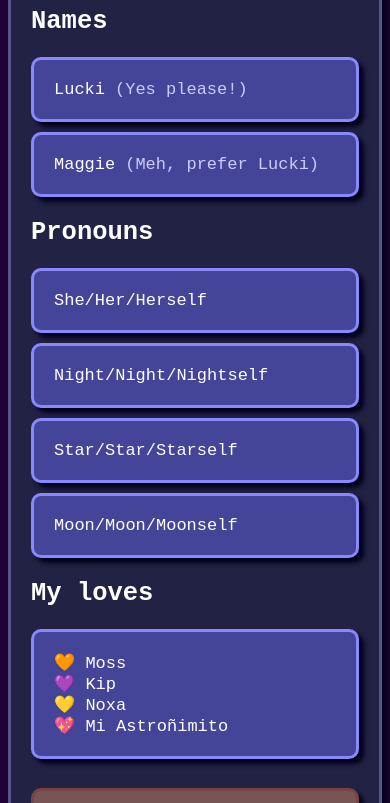
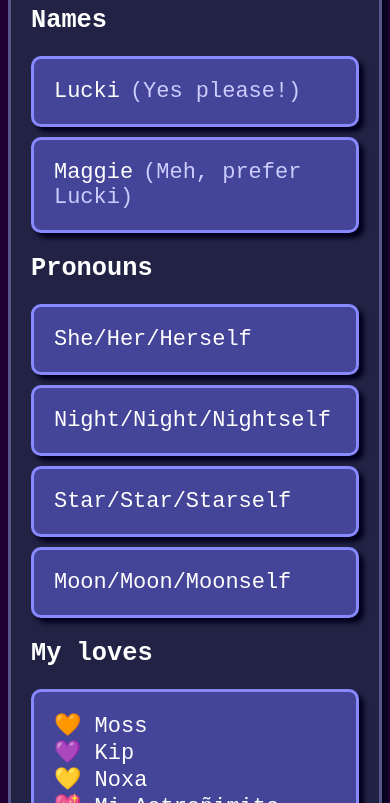
Before and after one commit to labbo-lab/aboutme, a plain HTML site: page index.html in a window 390 px wide. Shown: the part 198-1001 px from the top of the page. Drawn offline with Linux system fonts and the light colour scheme.

Commit message:
Update style.css

```diff
--- a/style.css
+++ b/style.css
@@ -90,3 +90,9 @@ body {
   background: #667;
   float: right;
 }
+
+@media (max-width: 400px) {
+  .section {
+    font-size: 130%;
+  }
+}
```
